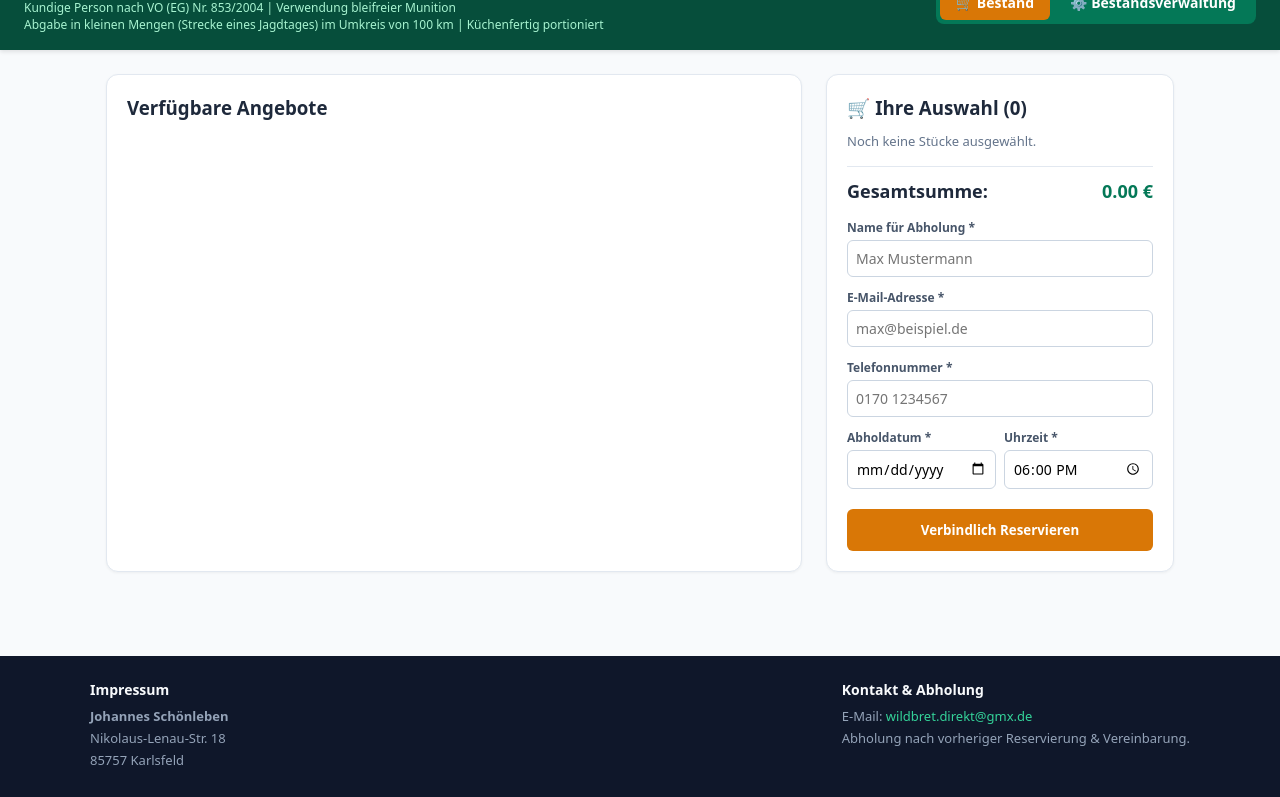
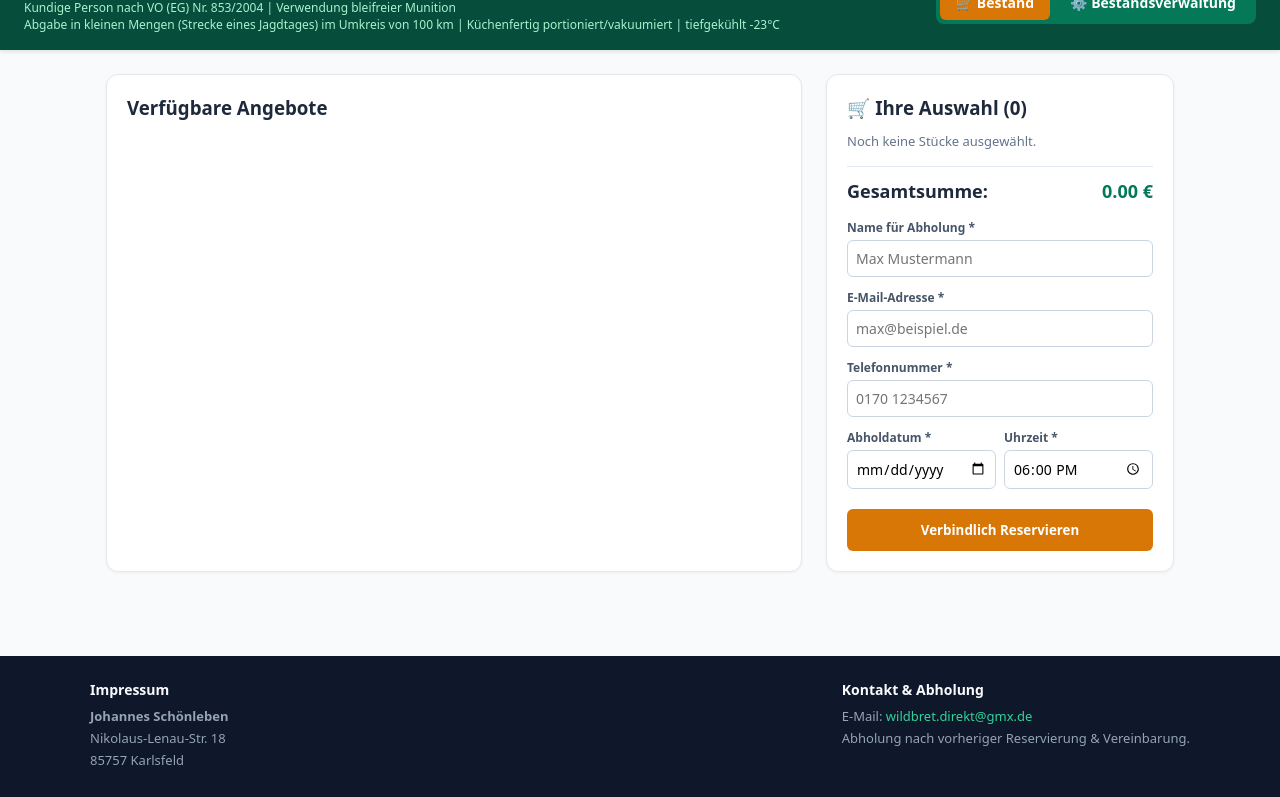
Before and after one commit to wildbretdirekt/regional, a plain HTML site: page index.html in a window 1280 px wide. Shown: the part 45-842 px from the top of the page. Drawn offline with Linux system fonts and the light colour scheme.

Commit message:
tiefegekühlt

```diff
--- a/index.html
+++ b/index.html
@@ -63,7 +63,7 @@
             <h1>🌲 Wildbret aus der stressfreien Wald-/Einzeljagd</h1>
             <p>
                 Kundige Person nach VO (EG) Nr. 853/2004 | Verwendung bleifreier Munition<br>
-                Abgabe in kleinen Mengen (Strecke eines Jagdtages) im Umkreis von 100 km | Küchenfertig portioniert
+                Abgabe in kleinen Mengen (Strecke eines Jagdtages) im Umkreis von 100 km | Küchenfertig portioniert/vakuumiert | tiefgekühlt -23°C
             </p>
         </div>
         <div class="nav-tabs">
```
